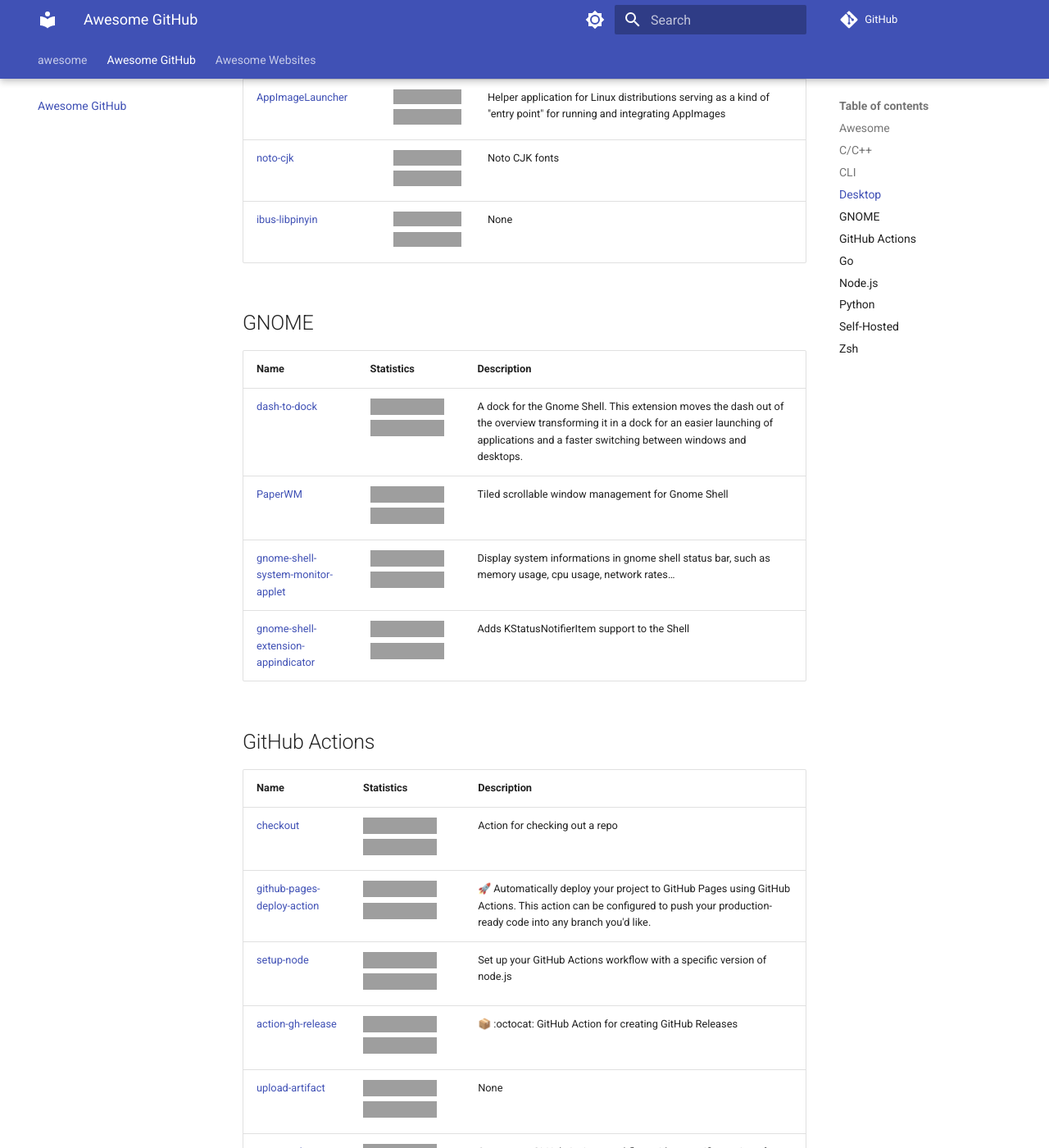
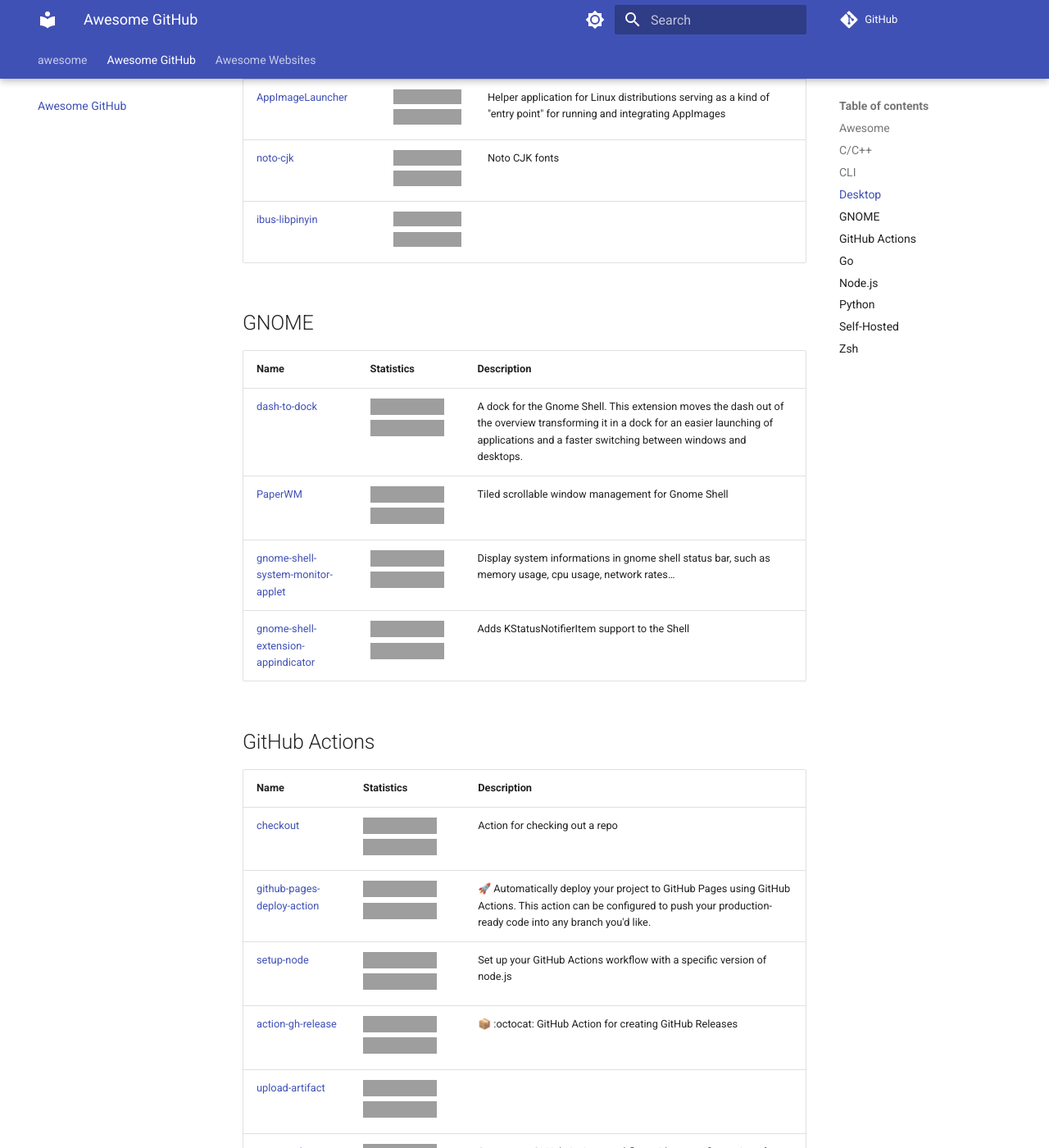
Before and after one commit to liblaf/awesome, an MkDocs documentation site: the page built from docs/github.md, in a window 1280 px wide and 1400 px high, scrolled down 5172 px, cut to the strip 0-1400 px from the top of the window. Shown: the whole strip at 82% size. Built offline with MkDocs 1.6.1 and Material for MkDocs 9.7.7, drawn with Linux system fonts in a browser that asks for light colours; comment, search, counter and statistics services are not loaded; grey boxes are pictures that could not be loaded.

Commit message:
fix(github): fix `None` description

```diff
--- a/docs/github.md
+++ b/docs/github.md
@@ -85,7 +85,7 @@
 | [Office-Tool](https://github.com/YerongAI/Office-Tool)                    | ![GitHub Repo Stars](https://img.shields.io/github/stars/YerongAI/Office-Tool) ![GitHub Commit Activity](https://img.shields.io/github/commit-activity/y/YerongAI/Office-Tool)                   | Office Tool Plus localization projects.                                                                                                                                               |
 | [AppImageLauncher](https://github.com/TheAssassin/AppImageLauncher)       | ![GitHub Repo Stars](https://img.shields.io/github/stars/TheAssassin/AppImageLauncher) ![GitHub Commit Activity](https://img.shields.io/github/commit-activity/y/TheAssassin/AppImageLauncher)   | Helper application for Linux distributions serving as a kind of "entry point" for running and integrating AppImages                                                                   |
 | [noto-cjk](https://github.com/notofonts/noto-cjk)                         | ![GitHub Repo Stars](https://img.shields.io/github/stars/notofonts/noto-cjk) ![GitHub Commit Activity](https://img.shields.io/github/commit-activity/y/notofonts/noto-cjk)                       | Noto CJK fonts                                                                                                                                                                        |
-| [ibus-libpinyin](https://github.com/libpinyin/ibus-libpinyin)             | ![GitHub Repo Stars](https://img.shields.io/github/stars/libpinyin/ibus-libpinyin) ![GitHub Commit Activity](https://img.shields.io/github/commit-activity/y/libpinyin/ibus-libpinyin)           | None                                                                                                                                                                                  |
+| [ibus-libpinyin](https://github.com/libpinyin/ibus-libpinyin)             | ![GitHub Repo Stars](https://img.shields.io/github/stars/libpinyin/ibus-libpinyin) ![GitHub Commit Activity](https://img.shields.io/github/commit-activity/y/libpinyin/ibus-libpinyin)           |                                                                                                                                                                                       |
 
 ## GNOME
 
@@ -104,9 +104,9 @@
 | [github-pages-deploy-action](https://github.com/JamesIves/github-pages-deploy-action)       | ![GitHub Repo Stars](https://img.shields.io/github/stars/JamesIves/github-pages-deploy-action) ![GitHub Commit Activity](https://img.shields.io/github/commit-activity/y/JamesIves/github-pages-deploy-action)               | 🚀 Automatically deploy your project to GitHub Pages using GitHub Actions. This action can be configured to push your production-ready code into any branch you'd like. |
 | [setup-node](https://github.com/actions/setup-node)                                         | ![GitHub Repo Stars](https://img.shields.io/github/stars/actions/setup-node) ![GitHub Commit Activity](https://img.shields.io/github/commit-activity/y/actions/setup-node)                                                   | Set up your GitHub Actions workflow with a specific version of node.js                                                                                                  |
 | [action-gh-release](https://github.com/softprops/action-gh-release)                         | ![GitHub Repo Stars](https://img.shields.io/github/stars/softprops/action-gh-release) ![GitHub Commit Activity](https://img.shields.io/github/commit-activity/y/softprops/action-gh-release)                                 | 📦 :octocat: GitHub Action for creating GitHub Releases                                                                                                                 |
-| [upload-artifact](https://github.com/actions/upload-artifact)                               | ![GitHub Repo Stars](https://img.shields.io/github/stars/actions/upload-artifact) ![GitHub Commit Activity](https://img.shields.io/github/commit-activity/y/actions/upload-artifact)                                         | None                                                                                                                                                                    |
+| [upload-artifact](https://github.com/actions/upload-artifact)                               | ![GitHub Repo Stars](https://img.shields.io/github/stars/actions/upload-artifact) ![GitHub Commit Activity](https://img.shields.io/github/commit-activity/y/actions/upload-artifact)                                         |                                                                                                                                                                         |
 | [setup-python](https://github.com/actions/setup-python)                                     | ![GitHub Repo Stars](https://img.shields.io/github/stars/actions/setup-python) ![GitHub Commit Activity](https://img.shields.io/github/commit-activity/y/actions/setup-python)                                               | Set up your GitHub Actions workflow with a specific version of Python                                                                                                   |
-| [download-artifact](https://github.com/actions/download-artifact)                           | ![GitHub Repo Stars](https://img.shields.io/github/stars/actions/download-artifact) ![GitHub Commit Activity](https://img.shields.io/github/commit-activity/y/actions/download-artifact)                                     | None                                                                                                                                                                    |
+| [download-artifact](https://github.com/actions/download-artifact)                           | ![GitHub Repo Stars](https://img.shields.io/github/stars/actions/download-artifact) ![GitHub Commit Activity](https://img.shields.io/github/commit-activity/y/actions/download-artifact)                                     |                                                                                                                                                                         |
 | [release-please-action](https://github.com/google-github-actions/release-please-action)     | ![GitHub Repo Stars](https://img.shields.io/github/stars/google-github-actions/release-please-action) ![GitHub Commit Activity](https://img.shields.io/github/commit-activity/y/google-github-actions/release-please-action) | automated releases based on conventional commits                                                                                                                        |
 | [action-setup](https://github.com/pnpm/action-setup)                                        | ![GitHub Repo Stars](https://img.shields.io/github/stars/pnpm/action-setup) ![GitHub Commit Activity](https://img.shields.io/github/commit-activity/y/pnpm/action-setup)                                                     | Install pnpm package manager                                                                                                                                            |
 | [action-update-license-year](https://github.com/FantasticFiasco/action-update-license-year) | ![GitHub Repo Stars](https://img.shields.io/github/stars/FantasticFiasco/action-update-license-year) ![GitHub Commit Activity](https://img.shields.io/github/commit-activity/y/FantasticFiasco/action-update-license-year)   | GitHub Action that in a pull request updates the copyright year(s) in your license file.                                                                                |
```
Also changed, not shown: 2 other files.
